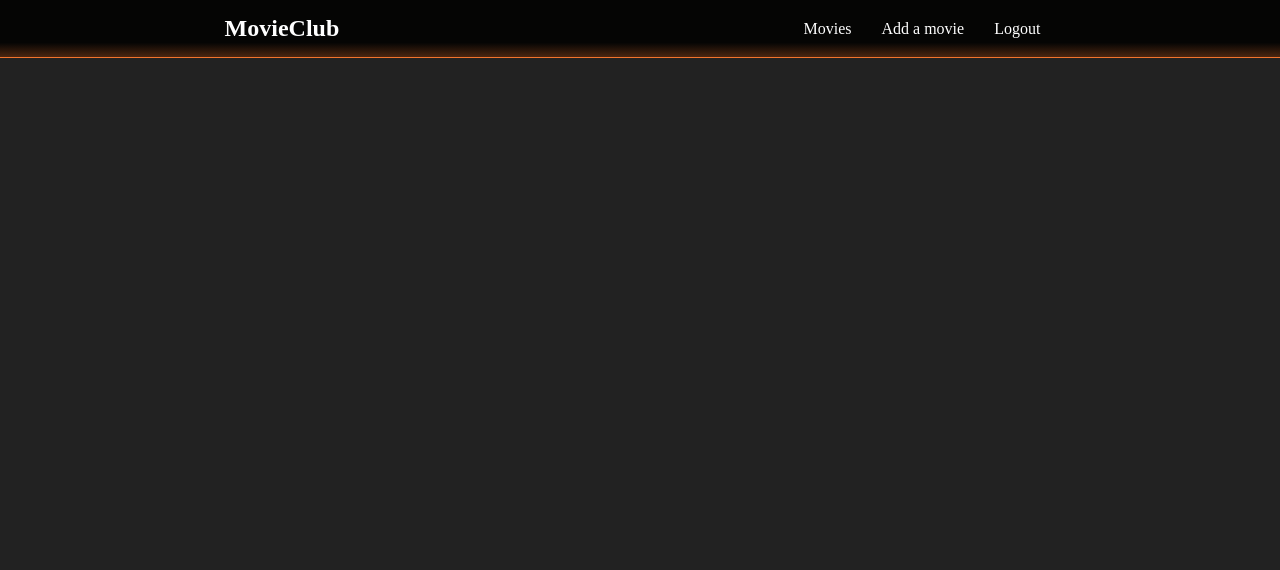
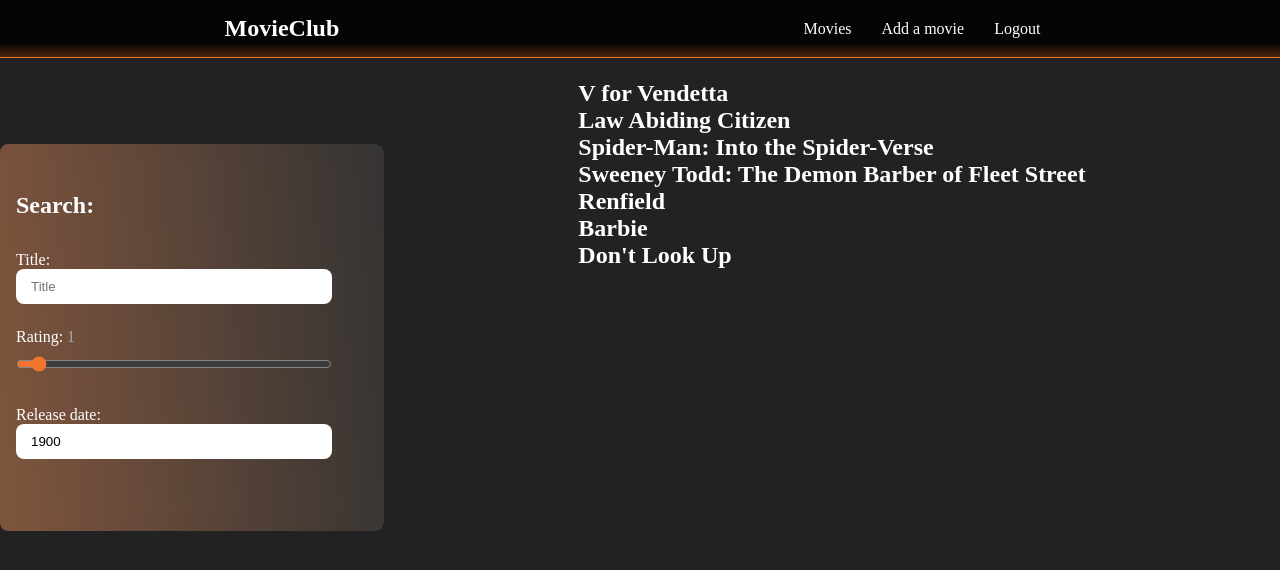
Before and after one commit to NickFusari/MovieClub, an Angular app: page /movies in a window 1280 px wide. Shown: the top 570 px of the page. Built offline with nearby package versions, Linux system fonts and the light colour scheme.

Commit message:
movies search layout done

```diff
--- a/src/app/movie.ts
+++ b/src/app/movie.ts
@@ -3,6 +3,6 @@
     title: string = '';
     url: string = '';
     description: string = '';
-    rating: number = 0;
+    rating: number = 1;
     release: number = 0;
 }
--- a/src/app/movies.service.ts
+++ b/src/app/movies.service.ts
@@ -10,12 +10,12 @@
 })
 export class MoviesService{
 
-  movieCollection: Array<Movie> = jsonData;
+  movieCollection: Array<Movie> = JSON.parse(JSON.stringify(jsonData)).default;
 
   constructor(private router: Router) {
 
     this.loadMovies();
-    console.log(this.movieCollection[0]);
+    console.log(this.movieCollection);
    }
 
   register(x: Signup){
@@ -36,6 +36,9 @@
   }
 
   loadMovies(){
-     console.log(this.movieCollection);
+     if(localStorage.getItem("list") !== null){
+
+        this.movieCollection = JSON.parse(localStorage.getItem("list") || "");
+     }
   }
 }
--- a/src/app/movies/movies.component.css
+++ b/src/app/movies/movies.component.css
@@ -0,0 +1,58 @@
+.container{
+
+    max-width: 1300px;
+    padding-top: 5rem;
+    display: grid;
+    grid-template-columns: 30% 70%;
+    justify-items: center;
+    margin: 0 auto;
+}
+
+.searhWrapper{
+
+    background: linear-gradient(-95deg,#050504, #632f11);
+    margin: 4rem auto;
+    width: 100%;
+    overflow: hidden;
+    border-radius: 8px;
+}
+
+.search{
+    padding: 3rem 1rem;
+    width: 93%;
+    color: white;
+    margin: 0 auto;
+    background: rgba(244, 237, 237, 0.199);
+    backdrop-filter: blur(7.9px);
+    -webkit-backdrop-filter: blur(7.9px);
+}
+.search>h2{
+
+    margin-bottom: 2rem;
+}
+
+.ratingselector{
+
+    display: inline;
+    color: rgb(168, 168, 168);
+}
+
+.search>input{
+    margin: 0 0 1.5rem 0;
+    width: 80%;
+    padding: 10px 15px;
+    border-radius: 8px;
+    border: none;
+    outline: none;
+    display: block;
+}
+
+input[type="range"]{
+
+    accent-color: #f3742d;
+}
+
+.movieList{
+
+    color: white;
+}
--- a/src/app/movies/movies.component.html
+++ b/src/app/movies/movies.component.html
@@ -1,3 +1,21 @@
 <div>
     <app-navbar></app-navbar>
 </div>
+<div class="container">
+    <div class="searhWrapper">
+        <div class="search">
+            <h2>Search:</h2>
+            <label>Title:</label>
+            <input type="text" placeholder="Title">
+            <label>Rating: <p class="ratingselector">{{this.searchParams.rating}}</p></label>
+            <input type="range" min="1" max="10" step="1" [(ngModel)]="this.searchParams.rating">
+            <label>Release date:</label>
+            <input type="number" min="1900" max="2023" step="1" value="1900">
+        </div>
+    </div>
+    <div class="movieList">
+        <div class="movie" *ngFor="let x of this.service.movieCollection">
+            <h2>{{x.title}}</h2>
+        </div>
+    </div>
+</div>
--- a/src/app/movies/movies.component.ts
+++ b/src/app/movies/movies.component.ts
@@ -1,5 +1,6 @@
 import { Component } from '@angular/core';
 import { MoviesService } from '../movies.service';
+import { Movie } from '../movie';
 
 @Component({
   selector: 'app-movies',
@@ -8,7 +9,10 @@
 })
 export class MoviesComponent {
 
-  constructor(service: MoviesService){
+  searchParams: Movie = new Movie();
+  rating:number = 1;
+
+  constructor(public service: MoviesService){
 
     service.loadMovies();
   }
```
